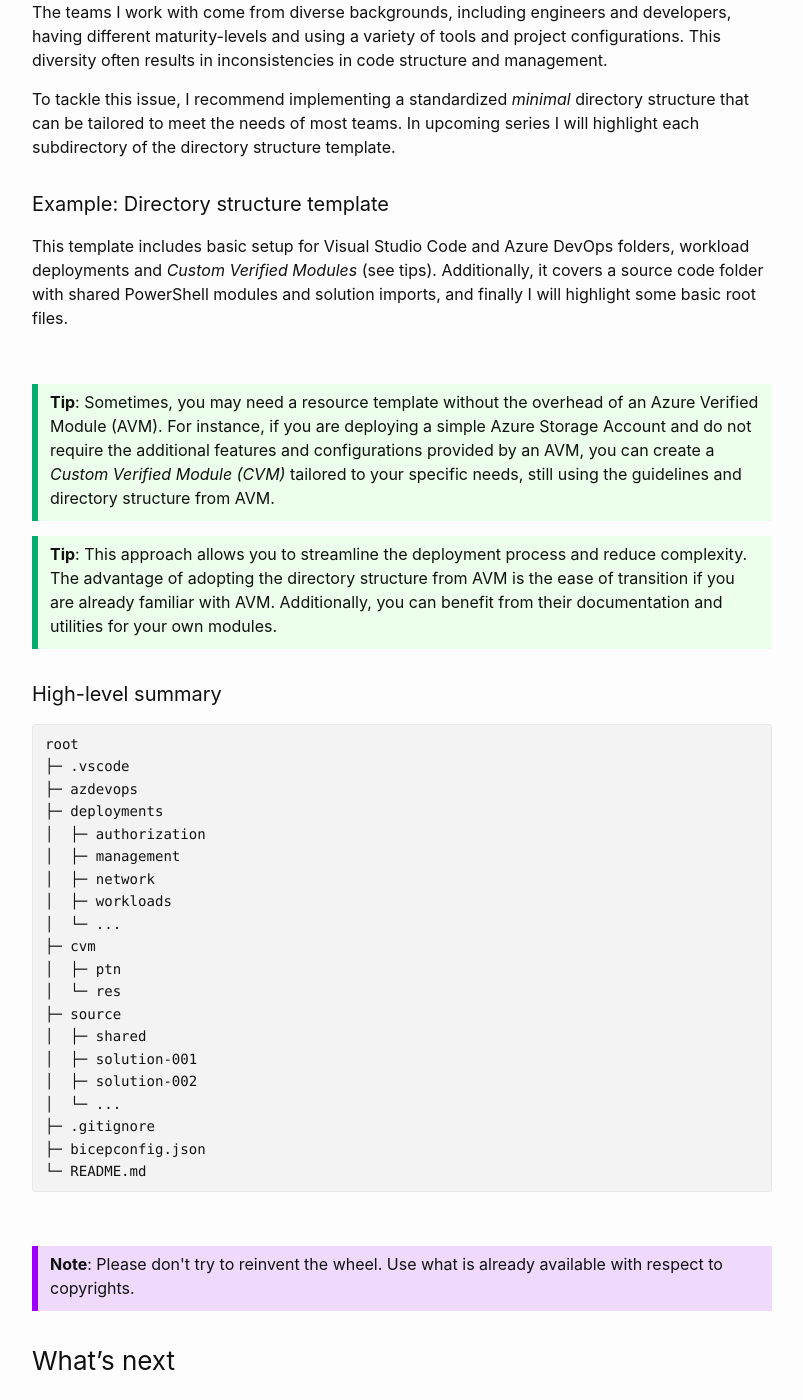
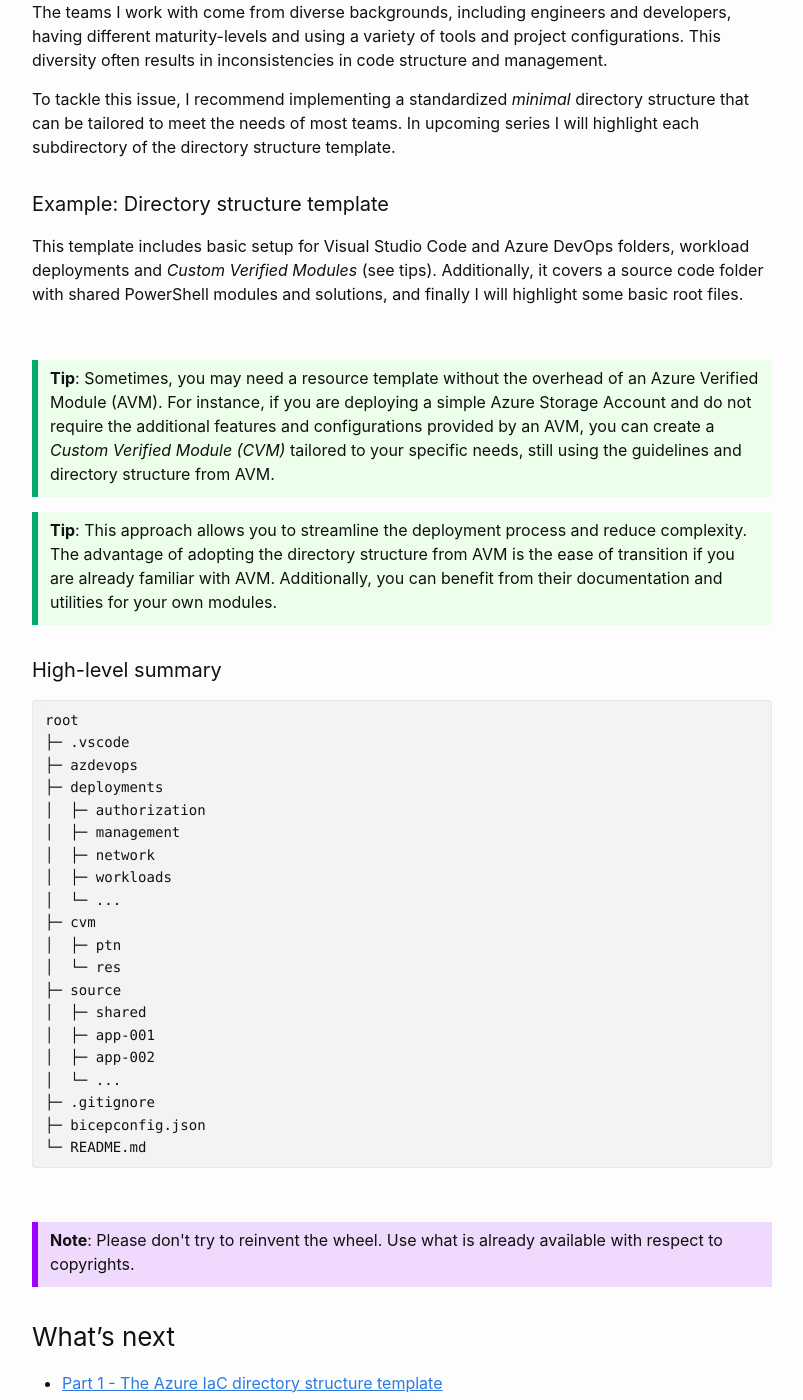
Before and after one commit to msc365/msc365.github.io, a Jekyll site: the page built from _posts/2024-09-23-azure-iac-directory-template-part-1.md, in a window 1280 px wide and 1400 px high, scrolled down 460 px. Shown: the whole window, without its empty margins (238-1041 px from the left). Built offline with Jekyll 4.4.1, drawn with Linux system fonts in a browser that asks for light colours; comment, search, counter and statistics services are not loaded.

Commit message:
Update source folder

```diff
--- a/_posts/2024-09-23-azure-iac-directory-template-part-1.md
+++ b/_posts/2024-09-23-azure-iac-directory-template-part-1.md
@@ -15,7 +15,7 @@
 
 #### Example: Directory structure template
 
-This template includes basic setup for Visual Studio Code and Azure DevOps folders, workload deployments and _Custom Verified Modules_ (see tips). Additionally, it covers a source code folder with shared PowerShell modules and solution imports, and finally I will highlight some basic root files.
+This template includes basic setup for Visual Studio Code and Azure DevOps folders, workload deployments and _Custom Verified Modules_ (see tips). Additionally, it covers a source code folder with shared PowerShell modules and solutions, and finally I will highlight some basic root files.
 
 <br>
 
@@ -44,8 +44,8 @@
 │  └─ res
 ├─ source
 │  ├─ shared
-│  ├─ solution-001
-│  ├─ solution-002
+│  ├─ app-001
+│  ├─ app-002
 │  └─ ...
 ├─ .gitignore
 ├─ bicepconfig.json
```
